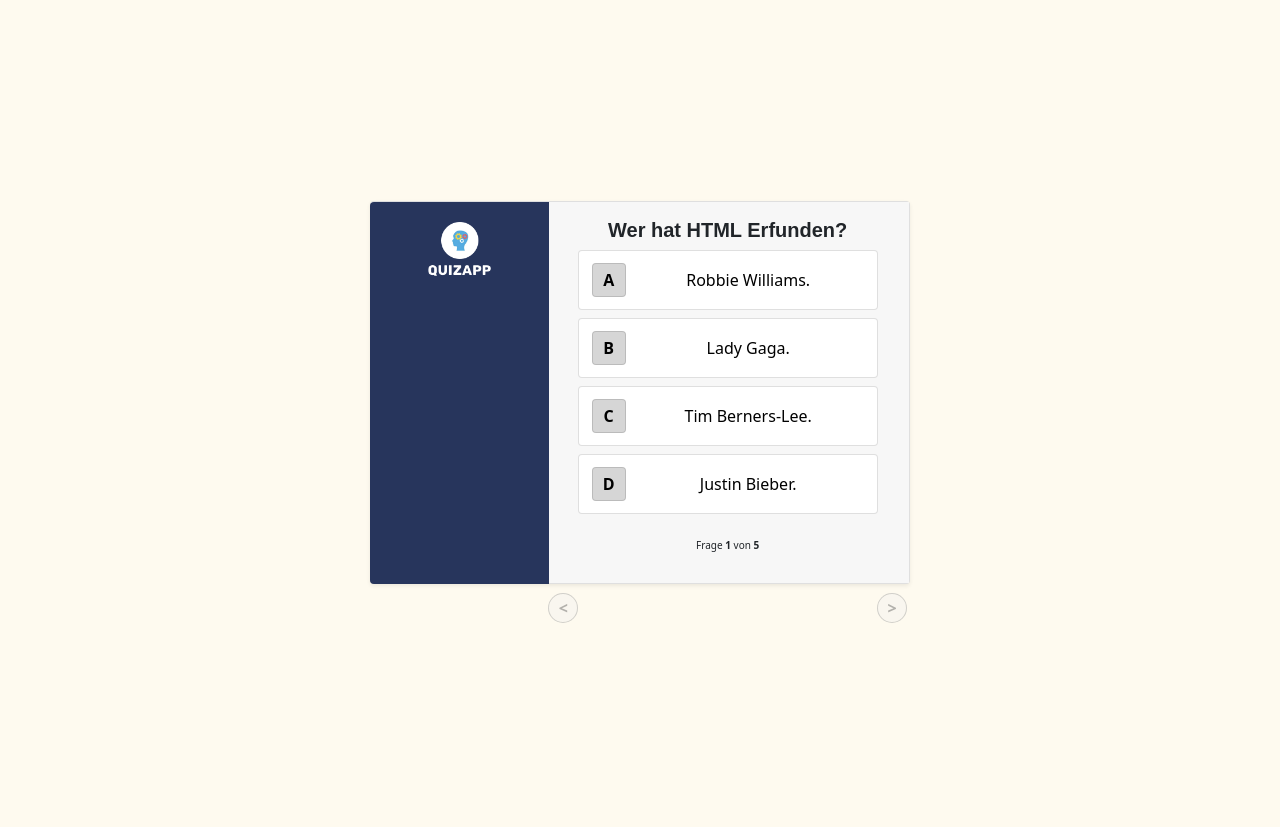
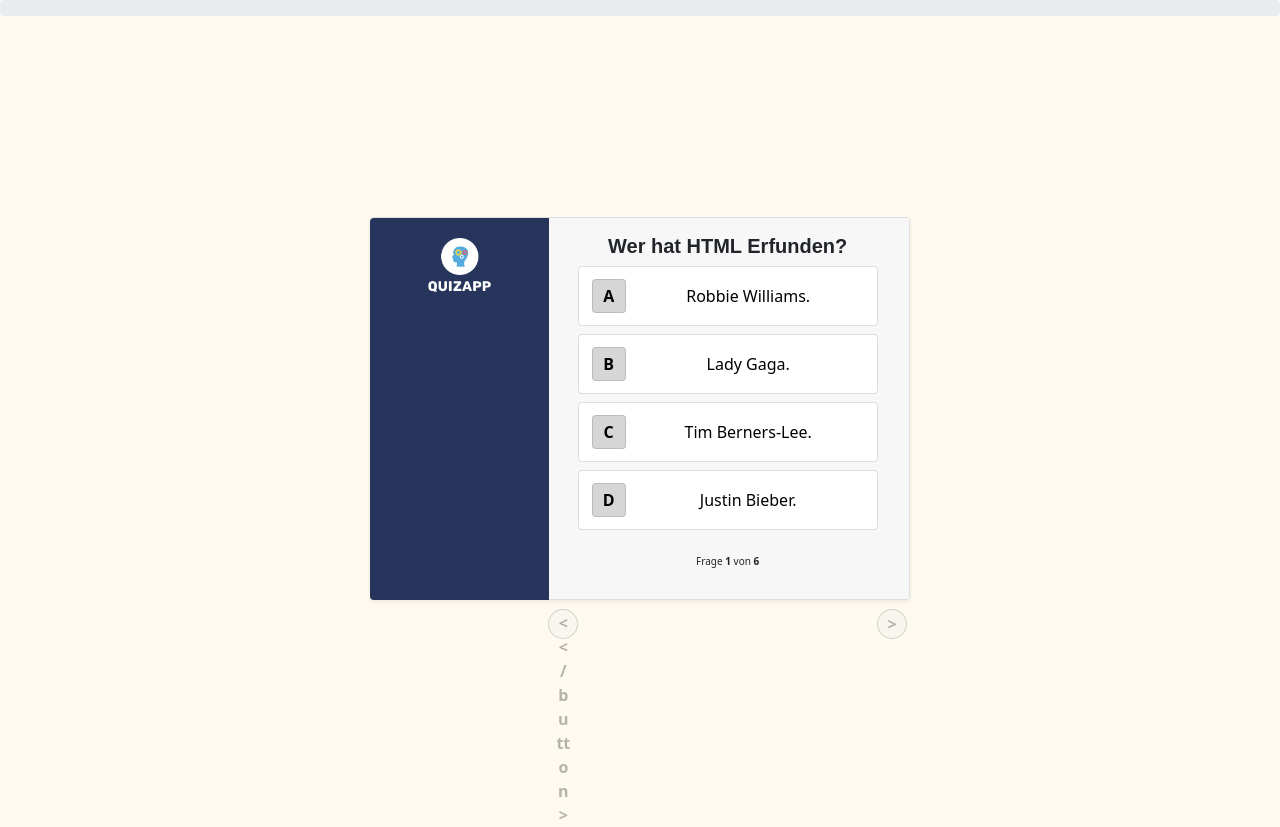
Before and after one commit to Dome1990/QuizzApp, a website: page index.html in a window 1280 px wide. Before the commit the page ends 800 px from the top, so only its background shows below. Drawn offline with nearby package versions, Linux system fonts and the light colour scheme.

Commit message:
progressbar implemented

```diff
--- a/index.html
+++ b/index.html
@@ -19,8 +19,13 @@
 </head>
 
 <body onload="init()">
+    <header>
+        <div class="progress">
+            <div id="progressBar" class="progress-bar" role="progressbar" style="width: 0;"></div>
+        </div>
+    </header>
+
     <div class="quizBox">
-
         <div class="card mb-3 w-100 shadow-sm" style="max-width: 540px;">
             <div class="row g-0 quizCard">
                 <div class="col-md-4 rounded-start select">
@@ -39,7 +44,7 @@
                                 </div>
                             </button>
                             <button onclick="checkAnswer('answer_2')" class="card answer mb-2">
-                                <div  id="answerLetter2" class="card answerLetter">
+                                <div id="answerLetter2" class="card answerLetter">
                                     <b>B</b>
                                 </div>
                                 <div id="answer_2" class="card-body">
@@ -55,7 +60,7 @@
                                 </div>
                             </button>
                             <button onclick="checkAnswer('answer_4')" class="card answer mb-2">
-                                <div  id="answerLetter4" class="card answerLetter">
+                                <div id="answerLetter4" class="card answerLetter">
                                     <b>D</b>
                                 </div>
                                 <div id="answer_4" class="card-body">
@@ -64,10 +69,14 @@
                             </button>
                         </div>
                     </div>
-                    <div class="questionNumber">Frage <b id="currentQuestion">ccc</b> von <b id="totalNumberOfQuestions">xxx</b></div>
+                    <div class="questionNumber">Frage <b id="currentQuestion">ccc</b> von <b
+                            id="totalNumberOfQuestions">xxx</b></div>
                     <div class="nextPrev">
-                        <button disabled id="lastQuestion" onclick="lastQuestion(); enableNextQuestionBtn()" class="nextPrevBtn"><</button>
-                        <button disabled id="nextQuestion" onclick="nextQuestion(); disableNextQuestionBtn()" class="nextPrevBtn">></button>
+                        <button disabled id="lastQuestion" onclick="lastQuestion(); enableNextQuestionBtn()"
+                            class="nextPrevBtn">
+                            << /button>
+                                <button disabled id="nextQuestion" onclick="nextQuestion(); disableNextQuestionBtn()"
+                                    class="nextPrevBtn">></button>
                     </div>
                 </div>
             </div>
--- a/questions.js
+++ b/questions.js
@@ -28,7 +28,14 @@ let questions = [
         "answer_3": "Warum sollte ich alles Tagsüber schließen?",
         "answer_4": "Tags müssen generell nicht geschlossen werden.",
         "right_answer": 1
-    },{
+    }, {
+        "question": "Wieviel verschiedene h-Tags gibt es?",
+        "answer_1": "3",
+        "answer_2": "1",
+        "answer_3": "6",
+        "answer_4": "9",
+        "right_answer": 3
+    }, {
         "question": "Wieviel verschiedene h-Tags gibt es?",
         "answer_1": "3",
         "answer_2": "1",
--- a/script.js
+++ b/script.js
@@ -31,6 +31,9 @@ function checkAnswer(selected) {
         enableNextQuestionBtn();
     }
     finishedQuestions++;
+    let progress = Math.round((finishedQuestions)/questions.length*100)+`%`;
+    document.getElementById('progressBar').style = `width: ${progress};`;
+    document.getElementById('progressBar').innerHTML = progress;
     init();
     enableLastQuestionBtn();
     disableButtons();
```
